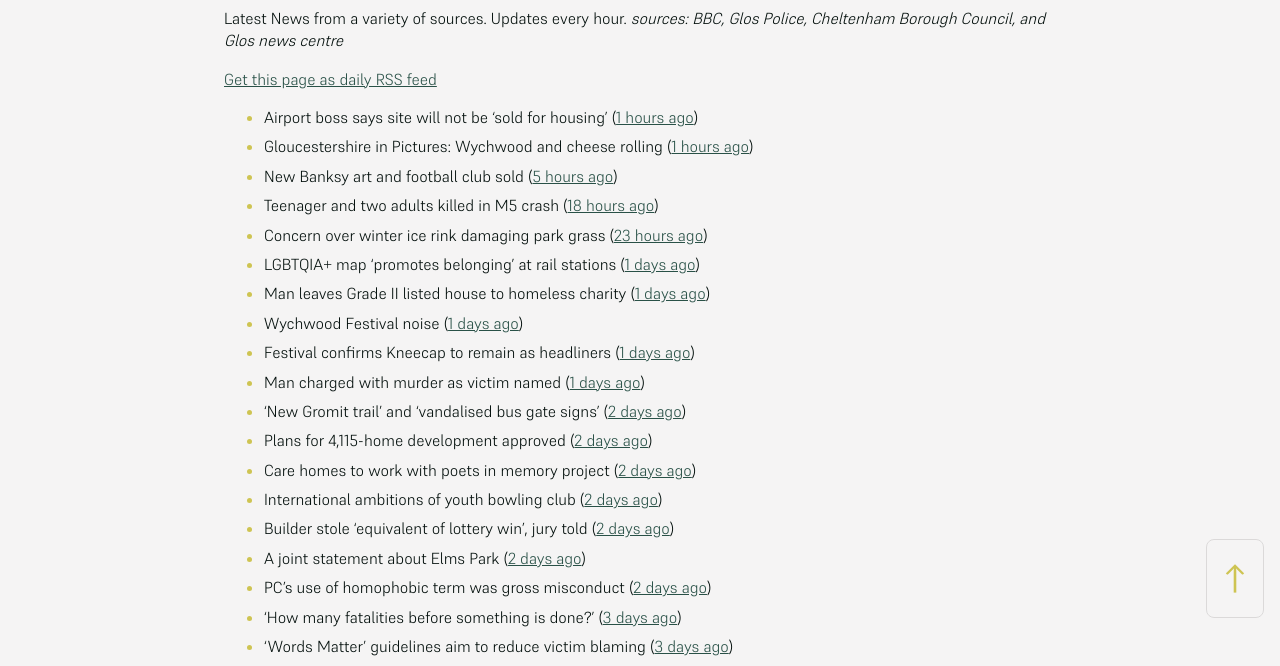
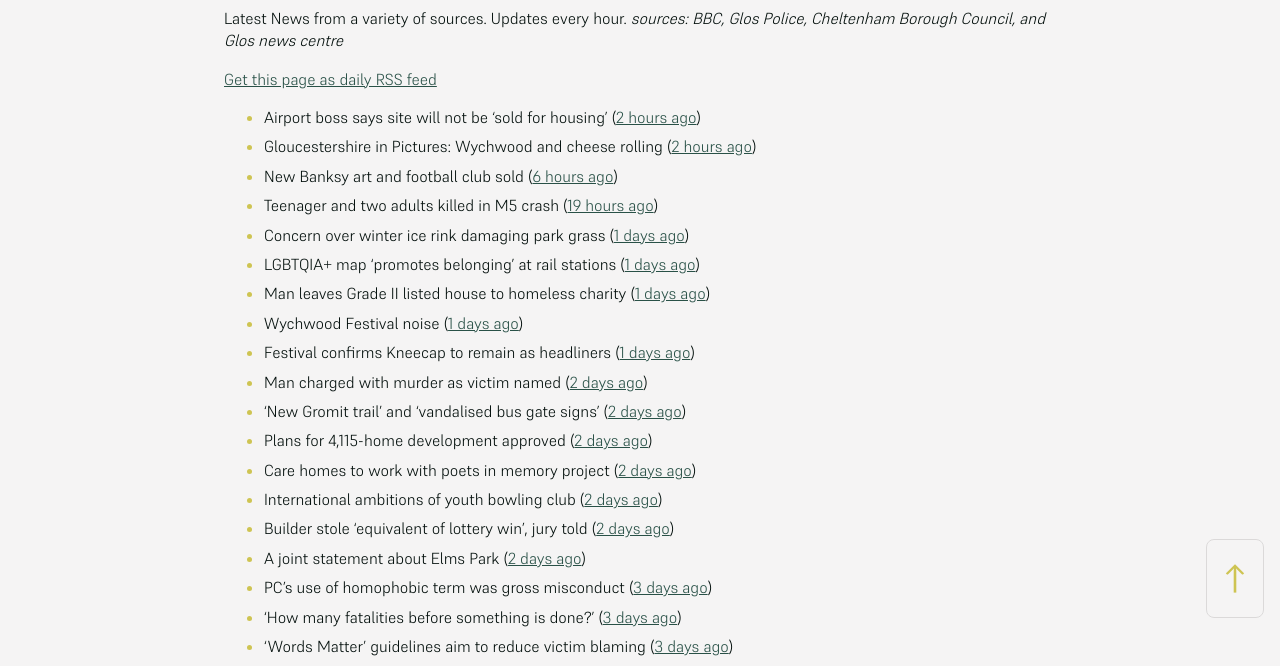
Before and after one commit to mat-0/cheltenham-open-data, a Jekyll site: the page built from _pages/news.md, in a window 1280 px wide. Shown: the part 266-932 px from the top of the page. Built offline with Jekyll 4.4.1, drawn with Linux system fonts in a browser that asks for light colours; some of the changed text lies outside the part shown.

Commit message:
Updated 2025-06-01 13:05:49

```diff
--- a/_pages/news.md
+++ b/_pages/news.md
@@ -12,23 +12,23 @@ _sources: BBC, Glos Police, Cheltenham Borough Council, and Glos news centre_
 [Get this page as daily RSS feed](/daily.rss)
 
 <!-- news_marker starts -->
-- Airport boss says site will not be 'sold for housing' ([1 hours ago](https://www.bbc.com/news/articles/cnv1gj0dl4eo))
-- Gloucestershire in Pictures: Wychwood and cheese rolling ([1 hours ago](https://www.bbc.com/news/articles/cj42qe4nqn5o))
-- New Banksy art and football club sold ([5 hours ago](https://www.bbc.com/news/articles/cm2k124zz33o))
-- Teenager and two adults killed in M5 crash ([18 hours ago](https://www.bbc.com/news/articles/czxy3n361pgo))
-- Concern over winter ice rink damaging park grass ([23 hours ago](https://www.bbc.com/news/articles/cq540604wj4o))
+- Airport boss says site will not be 'sold for housing' ([2 hours ago](https://www.bbc.com/news/articles/cnv1gj0dl4eo))
+- Gloucestershire in Pictures: Wychwood and cheese rolling ([2 hours ago](https://www.bbc.com/news/articles/cj42qe4nqn5o))
+- New Banksy art and football club sold ([6 hours ago](https://www.bbc.com/news/articles/cm2k124zz33o))
+- Teenager and two adults killed in M5 crash ([19 hours ago](https://www.bbc.com/news/articles/czxy3n361pgo))
+- Concern over winter ice rink damaging park grass ([1 days ago](https://www.bbc.com/news/articles/cq540604wj4o))
 - LGBTQIA+ map 'promotes belonging' at rail stations ([1 days ago](https://www.bbc.com/news/articles/cy5eq6w3k34o))
 - Man leaves Grade II listed house to homeless charity ([1 days ago](https://www.bbc.com/news/articles/c1deelp3dxzo))
 - Wychwood Festival noise ([1 days ago](https://www.cheltenham.gov.uk/news/article/3016/wychwood_festival_noise))
 - Festival confirms Kneecap to remain as headliners ([1 days ago](https://www.bbc.com/news/articles/clyg54e88jmo))
-- Man charged with murder as victim named ([1 days ago](https://www.bbc.com/news/articles/ce80685p13no))
+- Man charged with murder as victim named ([2 days ago](https://www.bbc.com/news/articles/ce80685p13no))
 - 'New Gromit trail' and 'vandalised bus gate signs' ([2 days ago](https://www.bbc.com/news/articles/cpd46d4ndxdo))
 - Plans for 4,115-home development approved ([2 days ago](https://www.bbc.com/news/articles/c8xgd99grk5o))
 - Care homes to work with poets in memory project ([2 days ago](https://www.bbc.com/news/articles/ceqgg39e97zo))
 - International ambitions of youth bowling club ([2 days ago](https://www.bbc.com/news/articles/c628gye549qo))
 - Builder stole 'equivalent of lottery win', jury told ([2 days ago](https://www.bbc.com/news/articles/ckgqkx137nno))
 - A joint statement about Elms Park ([2 days ago](https://www.cheltenham.gov.uk/news/article/3015/a_joint_statement_about_elms_park))
-- PC's use of homophobic term was gross misconduct ([2 days ago](https://www.bbc.com/news/articles/c9wg7dg84zqo))
+- PC's use of homophobic term was gross misconduct ([3 days ago](https://www.bbc.com/news/articles/c9wg7dg84zqo))
 - 'How many fatalities before something is done?' ([3 days ago](https://www.bbc.com/news/articles/cx2x38v91e3o))
 - 'Words Matter' guidelines aim to reduce victim blaming ([3 days ago](https://www.bbc.com/news/articles/cq85zz2v009o))
 - Fears people ‘lose right to BBQ in the sun’ as roof will ‘overshadow’ gardens ([8 days ago](https://gloucesternewscentre.co.uk/fears-people-lose-right-to-bbq-in-the-sun-as-roof-will-overshadow-gardens/))
```
Also changed, not shown: other parts of _pages/news.md (+2 -2 lines), _data/flood.json (+4 -4 lines), _pages/fix-my-street.md (+2 -2 lines), index.md (+5 -5 lines).
